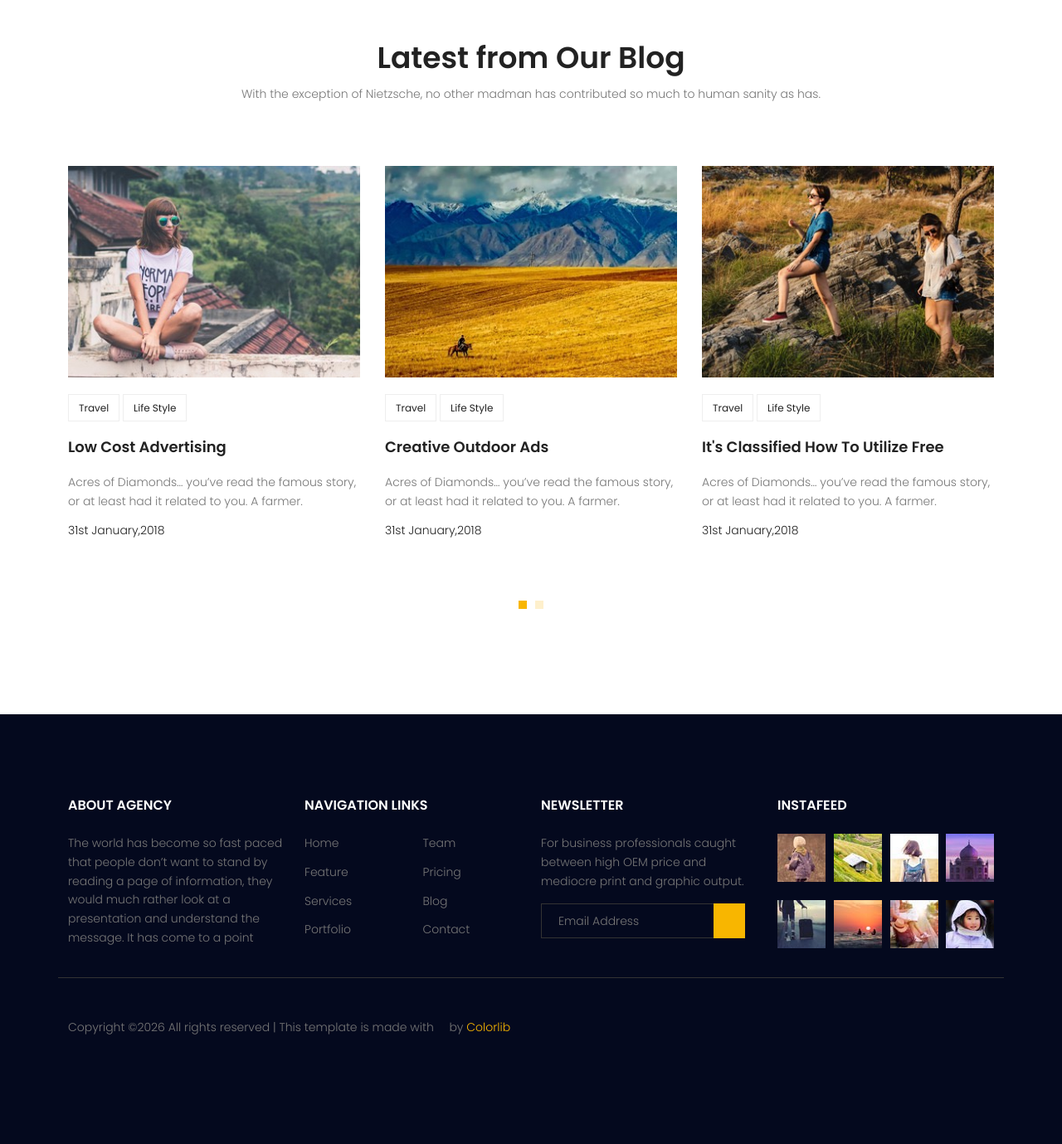
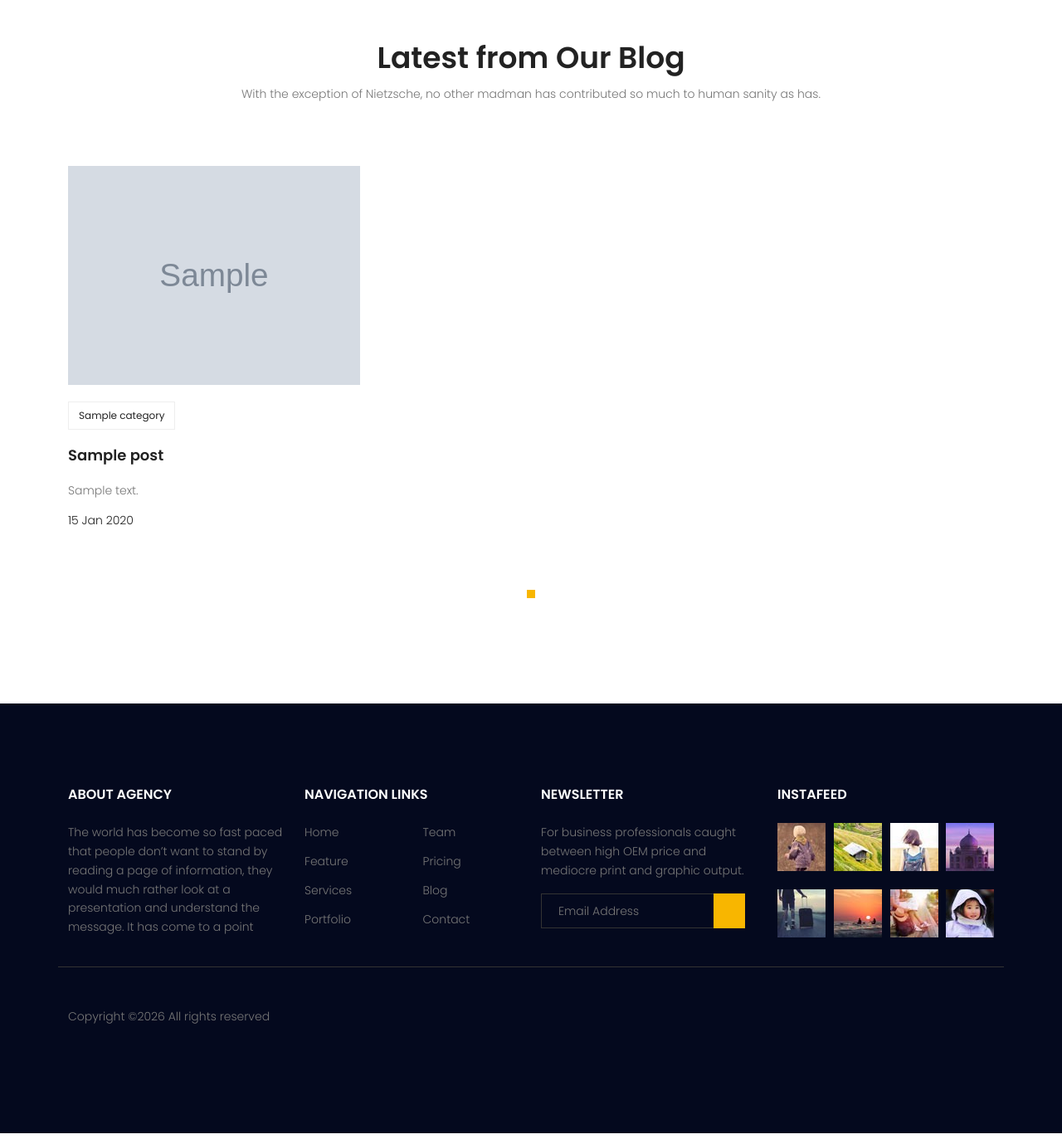
Before and after one commit to SobhanEyvazipoorKDZ/Django-Learning, a Django app: page / in a window 1280 px wide. Shown: the part 4064-5443 px from the top of the page at 83% size. Run offline with Django 3.2, Linux system fonts and the light colour scheme; tables that the repository leaves empty hold one stand-in row (values such as "Sample post"); grey boxes marked "Sample" are stand-in pictures; some libraries are stand-ins or nearby versions; some web fonts are replaced.

Commit message:
getting ready for production

```diff
--- a/blog/templatetags/blog_tags.py
+++ b/blog/templatetags/blog_tags.py
@@ -1,5 +1,7 @@
 from django import template
 from blog.models import Post, Category, Comment
+from django.utils.html import strip_spaces_between_tags, strip_tags
+from django.utils.text import Truncator
 
 register = template.Library()
 
@@ -33,3 +35,27 @@ def postcategories():
     for category in categories:
         cat_dict[category] = posts.filter(category=category).count()
     return {'categories': cat_dict}
+
+@register.filter(name='excerpt')
+def excerpt_with_ptag_spacing(value, arg):
+    try:
+        limit = int(arg)
+    except ValueError:
+        return 'Invalid literal for int().'
+
+    # remove spaces between tags
+    value = strip_spaces_between_tags(value)
+
+    # add space before each P end tag (</p>)
+    value = value.replace("</p>"," </p>")
+    value = value.replace("&quot","  ")
+    # strip HTML tags
+    value = strip_tags(value)
+
+    # other usage: return Truncator(value).words(length, html=True, truncate=' see more')
+    return Truncator(value).words(limit)
+
+@register.inclusion_tag('blog/blog-index-latestposts.html')
+def index_latestposts(arg=6):
+    posts = Post.objects.filter(status=1).order_by('-published_date')[:arg]
+    return {'posts':posts}
--- a/mysite/urls.py
+++ b/mysite/urls.py
@@ -20,7 +20,6 @@ from django.conf.urls.static import static
 from django.contrib.sitemaps.views import sitemap
 from website.sitemaps import StaticViewSitemap
 from blog.sitemaps import BlogSitemap
-import debug_toolbar
 
 sitemaps = {
     "static": StaticViewSitemap,
@@ -40,7 +39,6 @@ urlpatterns = [
     name="django.contrib.sitemaps.views.sitemap",
     ),
     path('robots.txt', include('robots.urls')),
-    path('__debug__/', include(debug_toolbar.urls)),
     path('captcha/', include('captcha.urls')),
 ]
 
--- a/statics/css/signin.css
+++ b/statics/css/signin.css
@@ -43,7 +43,6 @@ body {
   border-bottom-left-radius: 0;
 }
 .form-signin input[type="password"] {
-  margin-bottom: 10px;
   border-top-left-radius: 0;
   border-top-right-radius: 0;
 }
--- a/templates/base.html
+++ b/templates/base.html
@@ -147,7 +147,7 @@ For business professionals caught between high OEM price and mediocre print and
 </div>
 <div class="row footer-bottom d-flex justify-content-between align-items-center">
 <p class="col-lg-8 col-sm-12 footer-text m-0">
-Copyright &copy;<script>document.write(new Date().getFullYear());</script> All rights reserved | This template is made with <i class="fa fa-heart-o" aria-hidden="true"></i> by <a href="https://colorlib.com" target="_blank">Colorlib</a>
+Copyright &copy;<script>document.write(new Date().getFullYear());</script> All rights reserved
 </p>
 <div class="col-lg-4 col-sm-12 footer-social">
 <a href="#"><i class="fa fa-facebook"></i></a>
--- /dev/null
+++ b/templates/blog/blog-index-latestposts.html
@@ -0,0 +1,46 @@
+{% load static %}
+{% load blog_tags %}
+<!-- Start blog Area -->
+<section class="recent-blog-area section-gap">
+	<div class="container">
+		<div class="row d-flex justify-content-center">
+			<div class="menu-content pb-60 col-lg-9">
+				<div class="title text-center">
+					<h1 class="mb-10">Latest from Our Blog</h1>
+					<p>With the exception of Nietzsche, no other madman has contributed so much to human sanity as has.
+					</p>
+				</div>
+			</div>
+		</div>
+		<div class="row">
+			<div class="active-recent-blog-carusel">
+                {% for post in posts %}
+				<div class="single-recent-blog-post item">
+					<div class="thumb">
+						<img class="img-fluid" src="{{post.image.url}}" alt="">
+					</div>
+					<div class="details">
+						<div class="tags">
+							<ul>
+                                {% for cat in post.category.all %}
+								<li>
+									<a href="{% url 'blog:category' cat_name=cat.name %}">{{ cat.name }}</a>
+								</li>
+								{% endfor %}
+							</ul>
+						</div>
+						<a href="{% url 'blog:single' pid=post.id %}">
+							<h4 class="title">{{post.title}}</h4>
+						</a>
+						<p>
+							{{post.content|excerpt:15}}
+						</p>
+						<h6 class="date">{{post.published_date|date:"d M Y"}}</h6>
+					</div>
+				</div>
+                {% endfor %}
+			</div>
+		</div>
+	</div>
+</section>
+<!-- End recent-blog Area -->
--- a/templates/blog/blog-single.html
+++ b/templates/blog/blog-single.html
@@ -81,7 +81,9 @@
 -->
 </div>
 {% empty %}
-<p> No comments here! Be the first one to tell your thoughts.</p>
+<div class="single-comment justify-content-between d-flex">
+						<p class="center"> no comments here be the first one to tell your thoughts </p>
+					</div>
 {% endfor %}
 </div>
 </div>
--- a/templates/website/contact.html
+++ b/templates/website/contact.html
@@ -46,8 +46,7 @@ Contact Us
 <span class="lnr lnr-envelope"></span>
 </div>
 <div class="contact-details">
-<h5><a href="/cdn-cgi/l/email-protection" class="__cf_email__" data-cfemail="becdcbceced1cccafeddd1d2d1ccd2d7dc90ddd1d3">[email&#160;protected]</a></h5>
-<p>Send us your query anytime!</p>
+<p><b>Send us your query anytime!</b></p>
 </div>
 </div>
 </div>
--- a/templates/website/index.html
+++ b/templates/website/index.html
@@ -1,5 +1,6 @@
 {% extends "base.html" %}
 {% load static %}
+{% load blog_tags %}
 {% block content %}
 
 <section class="banner-area relative">
@@ -447,153 +448,6 @@ inappropriate behavior is often laughed off as “boys will be boys,” women fa
 </section>
 
 
-<section class="recent-blog-area section-gap">
-<div class="container">
-<div class="row d-flex justify-content-center">
-<div class="menu-content pb-60 col-lg-9">
-<div class="title text-center">
-<h1 class="mb-10">Latest from Our Blog</h1>
-<p>With the exception of Nietzsche, no other madman has contributed so much to human sanity as has.</p>
-</div>
-</div>
-</div>
-<div class="row">
-<div class="active-recent-blog-carusel">
-<div class="single-recent-blog-post item">
-<div class="thumb">
-<img class="img-fluid" src="{% static 'img/b1.jpg' %}" alt>
-</div>
-<div class="details">
-<div class="tags">
-<ul>
-<li>
-<a href="#">Travel</a>
-</li>
-<li>
-<a href="#">Life Style</a>
-</li>
-</ul>
-</div>
-<a href="#"><h4 class="title">Low Cost Advertising</h4></a>
-<p>
-Acres of Diamonds… you’ve read the famous story, or at least had it related to you. A farmer.
-</p>
-<h6 class="date">31st January,2018</h6>
-</div>
-</div>
-<div class="single-recent-blog-post item">
-<div class="thumb">
-<img class="img-fluid" src="{% static 'img/b2.jpg' %}" alt>
-</div>
-<div class="details">
-<div class="tags">
-<ul>
-<li>
-<a href="#">Travel</a>
-</li>
-<li>
-<a href="#">Life Style</a>
-</li>
-</ul>
-</div>
-<a href="#"><h4 class="title">Creative Outdoor Ads</h4></a>
-<p>
-Acres of Diamonds… you’ve read the famous story, or at least had it related to you. A farmer.
-</p>
-<h6 class="date">31st January,2018</h6>
-</div>
-</div>
-<div class="single-recent-blog-post item">
-<div class="thumb">
-<img class="img-fluid" src="{% static 'img/b3.jpg' %}" alt>
-</div>
-<div class="details">
-<div class="tags">
-<ul>
-<li>
-<a href="#">Travel</a>
-</li>
-<li>
-<a href="#">Life Style</a>
-</li>
-</ul>
-</div>
-<a href="#"><h4 class="title">It's Classified How To Utilize Free</h4></a>
-<p>
-Acres of Diamonds… you’ve read the famous story, or at least had it related to you. A farmer.
-</p>
-<h6 class="date">31st January,2018</h6>
-</div>
-</div>
-<div class="single-recent-blog-post item">
-<div class="thumb">
-<img class="img-fluid" src="{% static 'img/b1.jpg' %}" alt>
-</div>
-<div class="details">
-<div class="tags">
-<ul>
-<li>
-<a href="#">Travel</a>
-</li>
-<li>
-<a href="#">Life Style</a>
-</li>
-</ul>
-</div>
-<a href="#"><h4 class="title">Low Cost Advertising</h4></a>
-<p>
-Acres of Diamonds… you’ve read the famous story, or at least had it related to you. A farmer.
-</p>
-<h6 class="date">31st January,2018</h6>
-</div>
-</div>
-<div class="single-recent-blog-post item">
-<div class="thumb">
-<img class="img-fluid" src="{% static 'img/b2.jpg' %}" alt>
-</div>
-<div class="details">
-<div class="tags">
-<ul>
-<li>
-<a href="#">Travel</a>
-</li>
-<li>
-<a href="#">Life Style</a>
-</li>
-</ul>
-</div>
-<a href="#"><h4 class="title">Creative Outdoor Ads</h4></a>
-<p>
-Acres of Diamonds… you’ve read the famous story, or at least had it related to you. A farmer.
-</p>
-<h6 class="date">31st January,2018</h6>
-</div>
-</div>
-<div class="single-recent-blog-post item">
-<div class="thumb">
-<img class="img-fluid" src="{% static 'img/b3.jpg' %}" alt>
-</div>
-<div class="details">
-<div class="tags">
-<ul>
-<li>
-<a href="#">Travel</a>
-</li>
-<li>
-<a href="#">Life Style</a>
-</li>
-</ul>
-</div>
-<a href="#"><h4 class="title">It's Classified How To Utilize Free</h4></a>
-<p>
-Acres of Diamonds… you’ve read the famous story, or at least had it related to you. A farmer.
-</p>
-<h6 class="date">31st January,2018</h6>
-</div>
-</div>
-</div>
-</div>
-</div>
-</section>
+{% index_latestposts %}
 
 {% endblock %}
```
Also changed, not shown: mysite/settings.py (+0 -8 lines), requirements.txt (+9 -3 lines), templates/accounts/login.html (+11 -11 lines), templates/accounts/signup.html (+13 -15 lines), statics/img/logo-invert.png (added).
